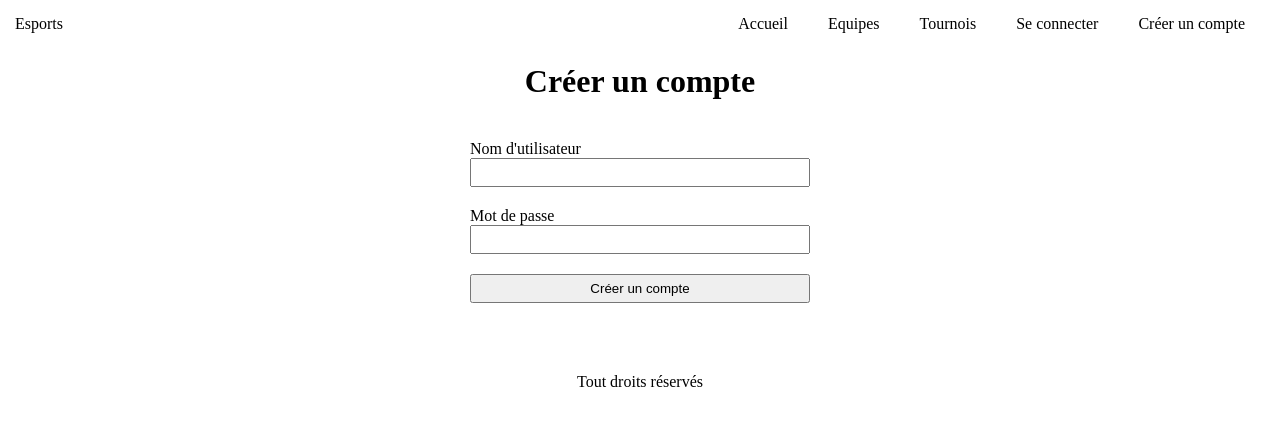
After one commit to AntooinePetit/CP6-7, a PHP site: page /users/signup.php in a window 1280 px wide. The commit adds this page. Shown: the top 440 px of the page. Run offline with PHP 8.4, Linux system fonts and the light colour scheme.

Commit message:
feat: renamed signin.php and style
- Renamed signin.php file to signup.php
- Added sign up form
- Added connection verification for form display
- Added default form style

```diff
--- a/components/header.php
+++ b/components/header.php
@@ -3,18 +3,18 @@
 
   <nav>
     <ul>
-      <li><a href="index.php">Accueil</a></li>
-      <li><a href="teams/list.php">Equipes</a></li>
-      <li><a href="tournaments/list.php">Tournois</a></li>
+      <li><a href="../index.php">Accueil</a></li>
+      <li><a href="../teams/list.php">Equipes</a></li>
+      <li><a href="../tournaments/list.php">Tournois</a></li>
       <!-- Si l'utilisateur n'est pas connecté -->
       <?php if(empty($_SESSION['connected'])):?>
-        <li><a href="users/login.php">Se connecter</a></li>
-        <li><a href="users/signin.php">Créer un compte</a></li>
+        <li><a href="../users/login.php">Se connecter</a></li>
+        <li><a href="../users/signup.php">Créer un compte</a></li>
       <?php endif;
       // Si l'utilisateur est connecté
       if(!empty($_SESSION['connected']) && $_SESSION['connected'] === true): ?>
-        <li><a href="users/update.php">Profil</a></li>
-        <li><a href="users/disconnect.php">Se déconnecter</a></li>
+        <li><a href="../users/update.php">Profil</a></li>
+        <li><a href="../users/disconnect.php">Se déconnecter</a></li>
       <?php endif; ?>
     </ul>
   </nav>
--- a/style/style.css
+++ b/style/style.css
@@ -17,6 +17,7 @@
 h1 {
   margin-bottom: 25px;
   padding: 15px;
+  text-align: center;
 }
 
 main {
@@ -53,3 +54,17 @@ footer {
   text-align: center;
   padding: 50px 15px !important;
 }
+
+/* Formulaires */
+
+form {
+  max-width: 340px;
+  margin: auto;
+  display: grid;
+
+  input,
+  select {
+    margin-bottom: 20px;
+    padding: 5px;
+  }
+}
--- /dev/null
+++ b/users/signup.php
@@ -0,0 +1,34 @@
+<?php
+session_start();
+?>
+<!DOCTYPE html>
+<html lang="fr">
+<head>
+  <meta charset="UTF-8">
+  <meta name="viewport" content="width=device-width, initial-scale=1.0">
+  <title>Créer un compte</title>
+  <link rel="stylesheet" href="../style/style.css">
+</head>
+<body>
+  <?php include_once '../components/header.php'; ?>
+
+  <main>
+    <?php if(empty($_SESSION['connected'])): ?>
+      <h1>Créer un compte</h1>
+      <form action="#" method="post">
+        <label for="email">Nom d'utilisateur</label>
+        <input type="email" name="email" id="email">
+        <label for="password">Mot de passe</label>
+        <input type="password" name="password" id="password">
+        <input type="submit" value="Créer un compte">
+      </form>
+    <?php endif;
+    if(!empty($_SESSION['connected']) && $_SESSION['connected'] === true): ?>
+      <h1>Vous êtes connecté !</h1>
+      <a href="../index.php">Revenir à l'accueil</a>
+    <?php endif; ?>
+  </main>
+
+  <?php include_once '../components/footer.php'; ?>
+</body>
+</html>
```
Also changed, not shown: users/signin.php (deleted).
